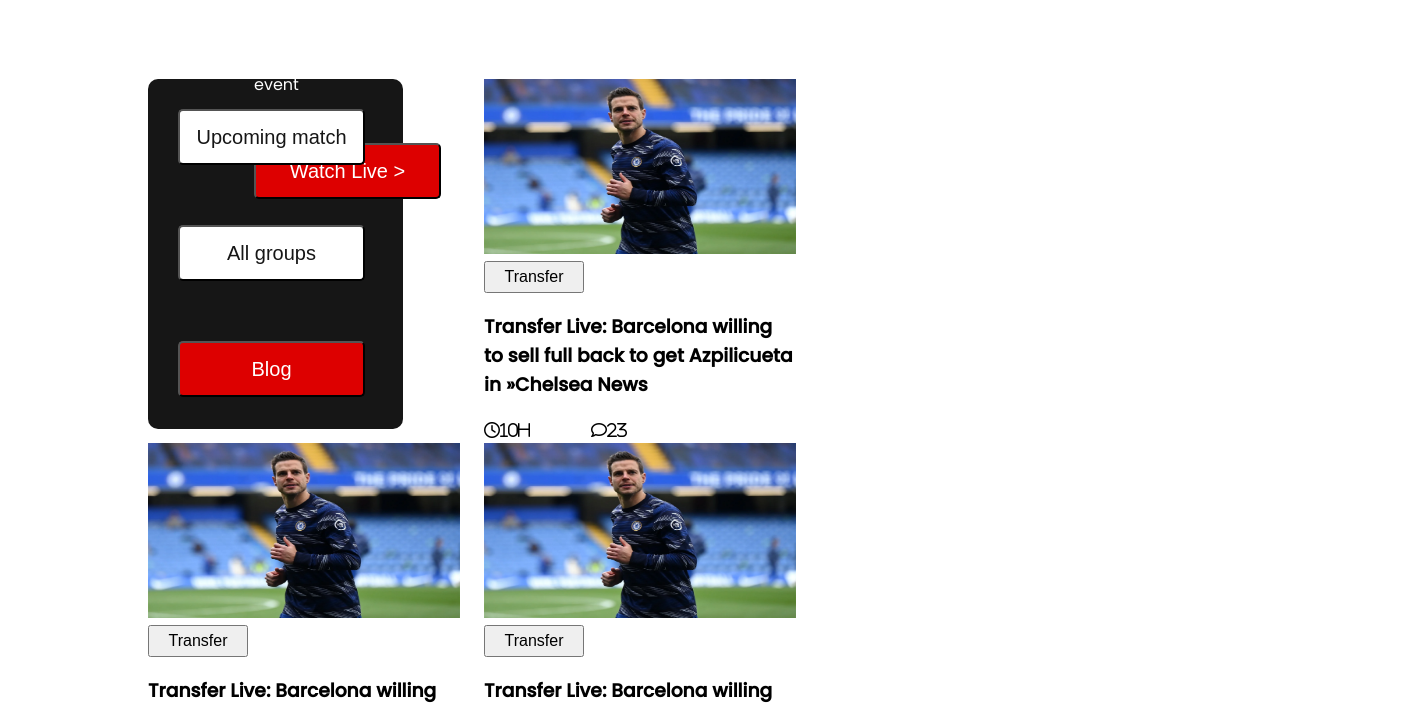
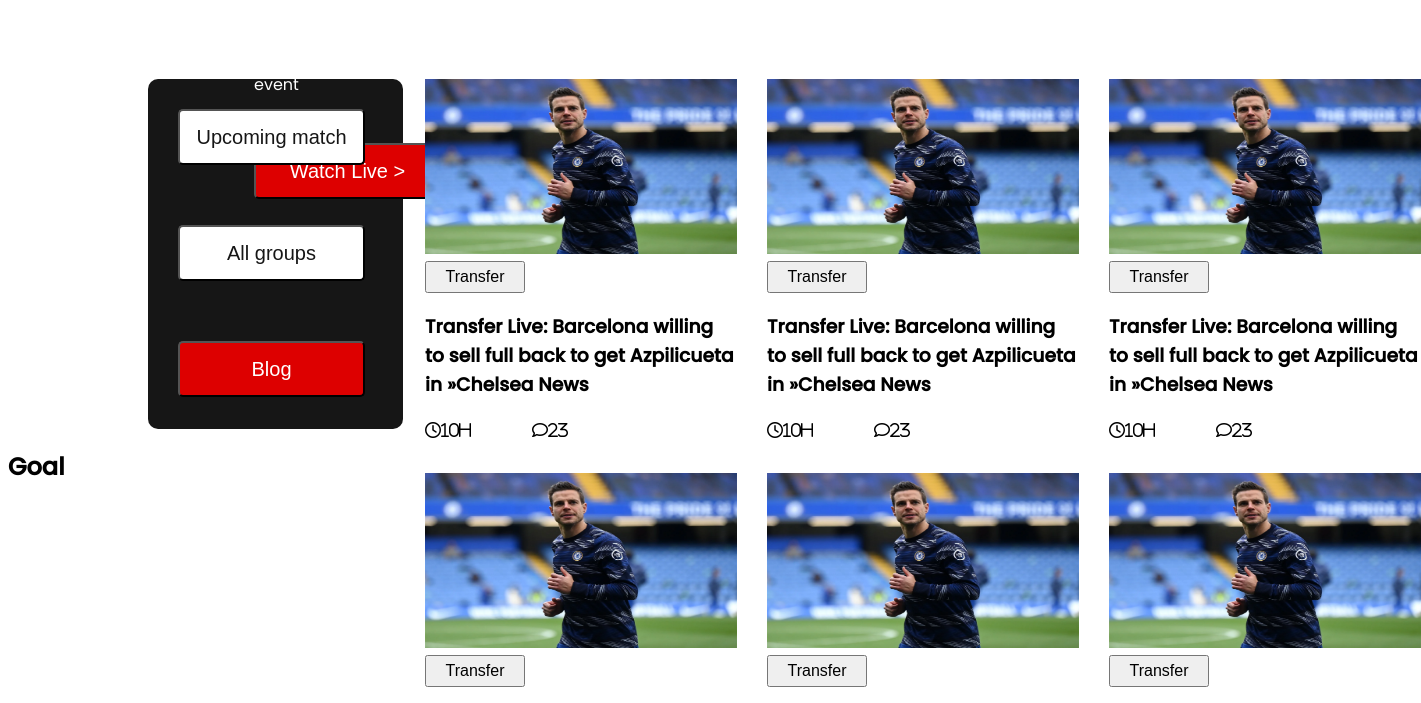
Before and after one commit to mirazchowdhury/FIFA-World-Cup-Qatar-2022, a plain HTML site: page index.html in a window 1280 px wide. Shown: the part 747-1450 px from the top of the page, 1421 px wide, since content can reach past the window. Drawn offline with Linux system fonts and the light colour scheme.

Commit message:
second commit

```diff
--- a/index.html
+++ b/index.html
@@ -33,6 +33,8 @@
                 <input id="menu-1" type="submit" value="All groups">
                 <input id="menu-2" type="submit" value="Blog">
             </div>
+
+            <div class="news-menu">
                 <div class="menu-box-2">
                     <div class="news-banner">
                         <img src="assets/azpi.webp" alt="">
@@ -195,10 +197,15 @@
                         </div>
                     </div>
                 </div>
-
+            </div>
         </section>
 
     </main>
+
 </body>
 
+<footer>
+    <h2>Goal</h2>
+</footer>
+
 </html>
--- a/styles/style.css
+++ b/styles/style.css
@@ -60,6 +60,7 @@ body {
 }
 
 .menu {
+    display: flex;
     margin-top: 130px;
     margin-left: 140px;
     width: 255px;
@@ -68,11 +69,17 @@ body {
     top: 826px;
     background: #161616;
     border-radius: 10px;
-    display: grid;
-    grid-template-columns: repeat(2, 1fr);
-    grid-column-gap: 24px;
 }
 
+.menu-box-2 {
+    margin-left: 30px;
+    margin-bottom: 30px;
+}
+
+.news-menu {
+    display: grid;
+    grid-template-columns: repeat(3, 1fr);
+}
 
 #menu-1 {
     margin-top: 30px;
```
Lines whose indentation alone changed are shown as unchanged.
